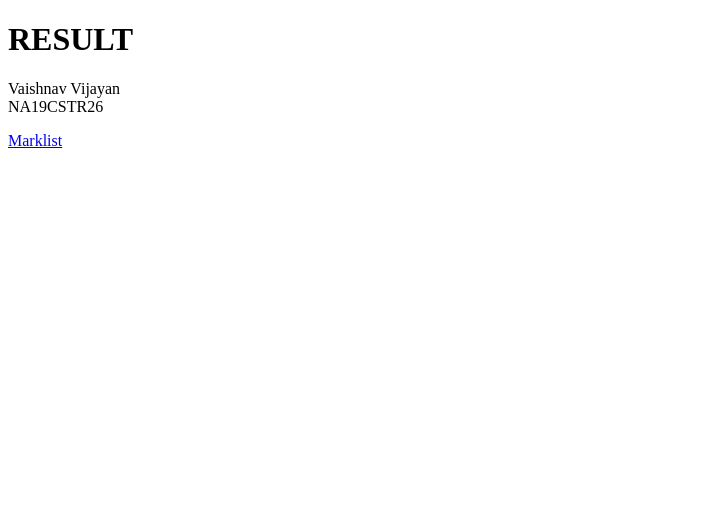
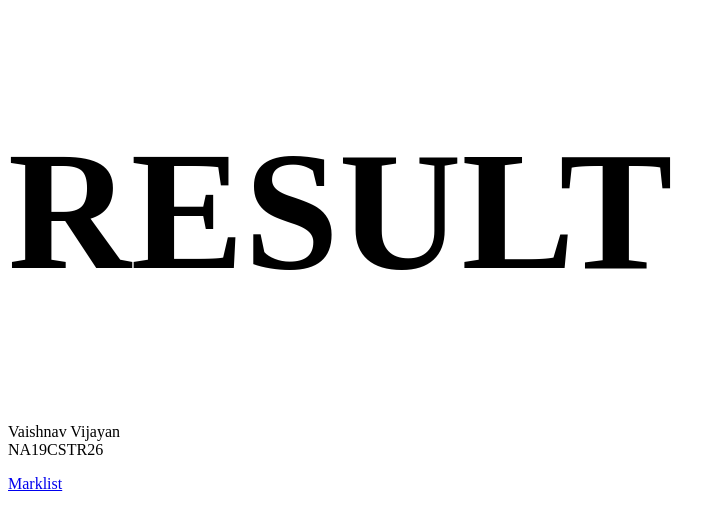
Before and after one commit to 6384kichu/table, a plain HTML site: page index.html in a window 1280 px wide. Shown: the whole page, without its empty margins (0-726 px from the left). Drawn offline with Linux system fonts and the light colour scheme.

Commit message:
Update index.html

```diff
--- a/index.html
+++ b/index.html
@@ -4,7 +4,7 @@
     <title>results</title>
 </head>
 <body>
-      <h1 style=width:70px>RESULT</h1>
+      <h1 style=font-size:170px>RESULT</h1>
      <p width="60px"> Vaishnav Vijayan </br>
          NA19CSTR26 </p>
       <a href="visit.html">Marklist </a>
```
